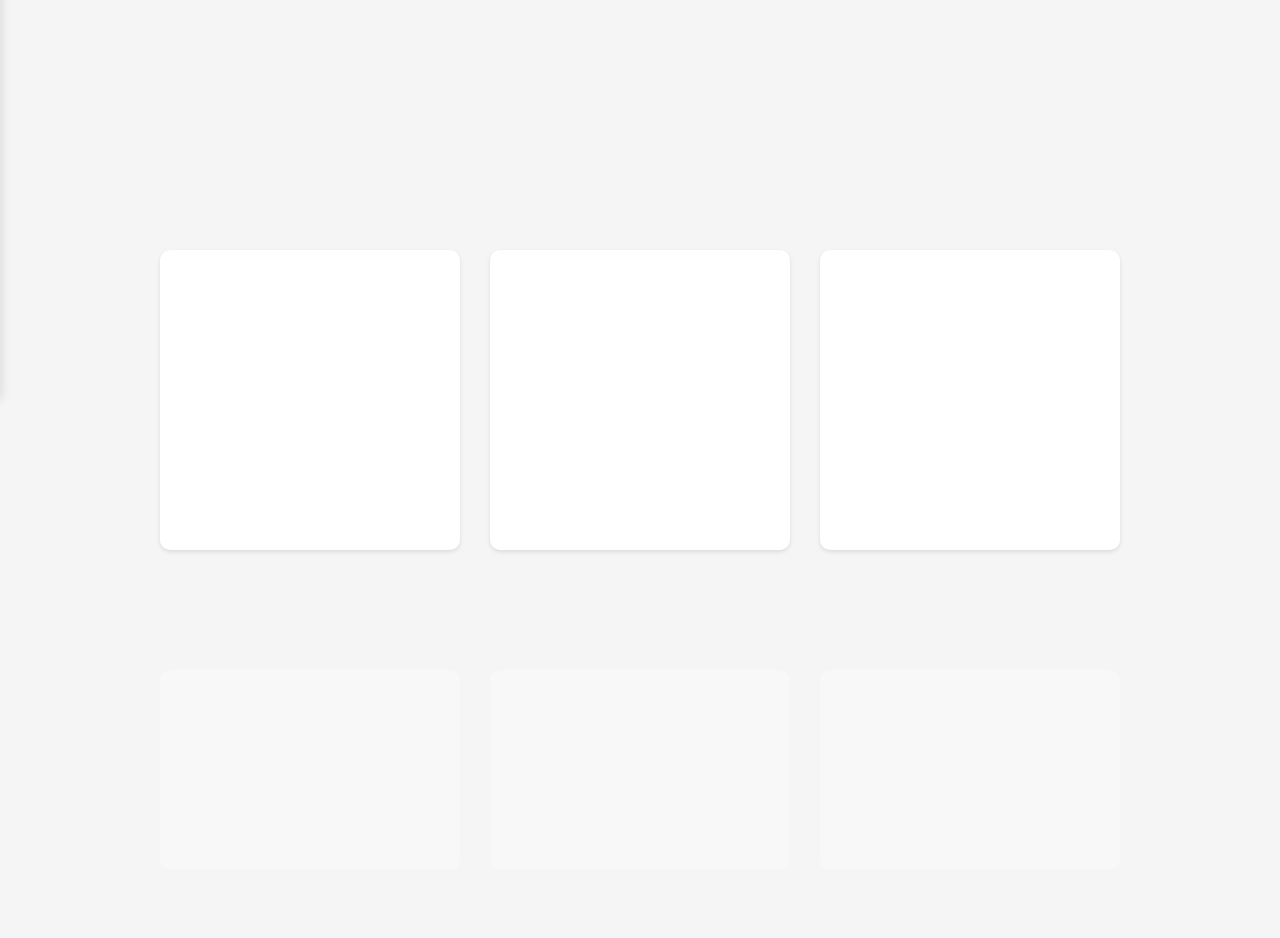
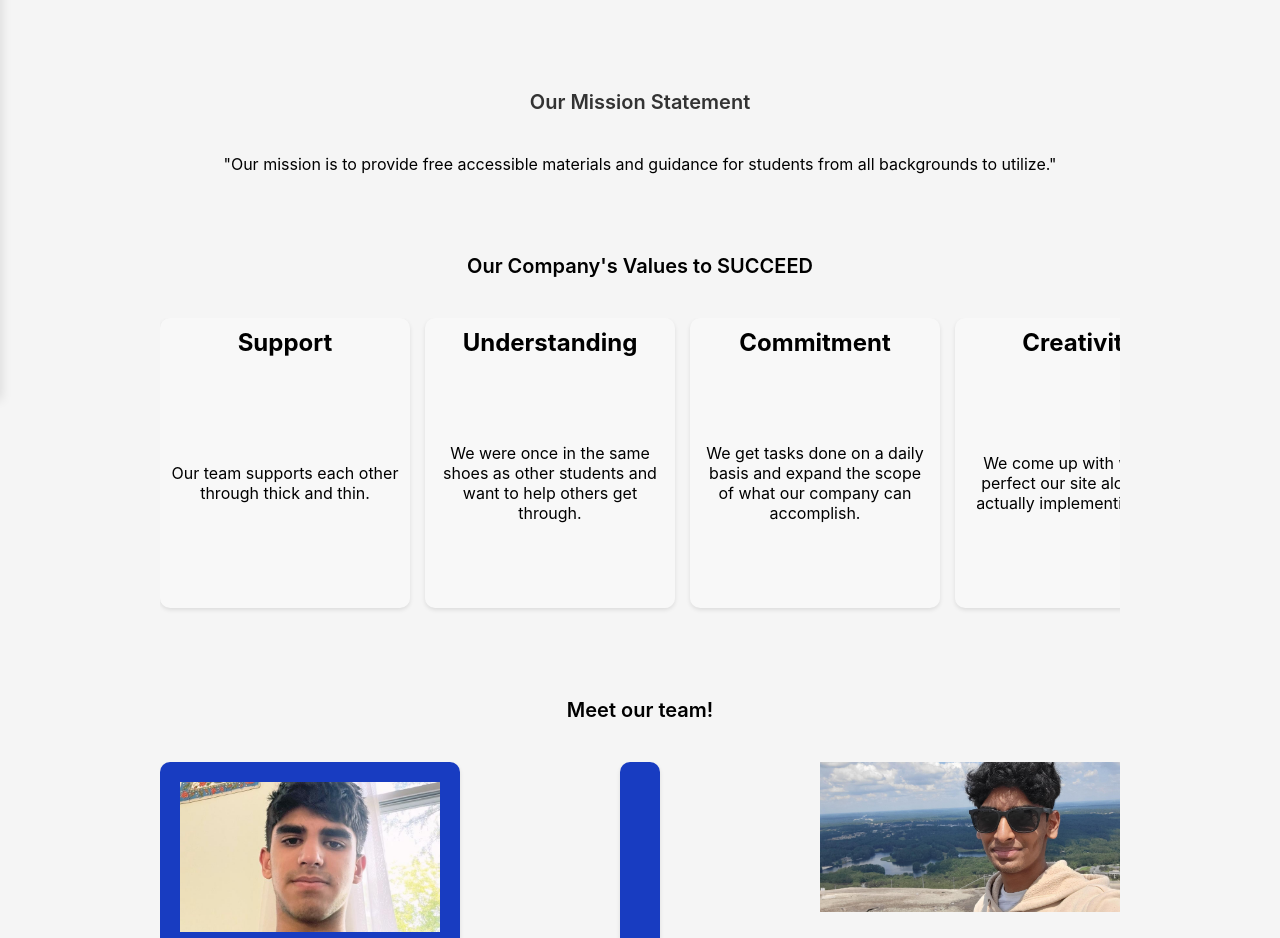
Before and after one commit to aquarc/webstack-v2, a React (Create React App) app in the folder frontend/: page /aboutPage in a window 1280 px wide. Shown: the part 400-1338 px from the top of the page. Built offline with nearby package versions, Linux system fonts and the light colour scheme; no server answers.

Commit message:
half of about us page done

```diff
--- a/frontend/src/AboutPage/AboutPage.css
+++ b/frontend/src/AboutPage/AboutPage.css
@@ -44,8 +44,13 @@
 
 .section-title {
     text-align: center;
+    font-weight: bold;
     margin-bottom: 40px;
-    font-size: 2.5rem;
+    font-size: 4rem;
+}
+
+.mission-content{
+    text-align: center;
 }
 
 /* Team section */
@@ -54,29 +59,71 @@
     grid-template-columns: repeat(auto-fit, minmax(250px, 1fr));
     gap: 30px;
     margin-top: 40px;
+    overflow-y: scroll;
 }
 
 .team-card {
-    background-color: #ffffff;
+    background-color: #0f35bff5;
     border-radius: 10px;
     padding: 20px;
     box-shadow: 0 2px 4px rgba(0, 0, 0, 0.1);
     min-height: 300px;
+    color: white;
+    display: block;
+    margin-left: auto;
+    margin-right: auto;
 }
+
+.card-image {
+    width: 100%;
+    max-height: 150px;
+    object-fit: cover;
+}
+
 
 /* Values section */
 .values-grid {
-    display: grid;
-    grid-template-columns: repeat(auto-fit, minmax(300px, 1fr));
-    gap: 30px;
+    padding-bottom: 10px;
+    padding-right: 5px;
+    display: flex;
+    gap: 15px;
+    scroll-behavior: smooth;
+    overflow-x: auto;
+    white-space: nowrap;
+    height: 300px;
+    width: 100%;
 }
 
 .value-card {
     background-color: #f8f8f8;
     border-radius: 10px;
-    padding: 30px;
-    min-height: 200px;
+    box-shadow: 0 2px 4px rgba(0, 0, 0, 0.1);
+    padding: 10px;
+    min-height: 90px;
+    max-width: 400px;
+    text-align: center;
+    white-space: normal;
+    word-wrap: break-word;
+    overflow-wrap: break-word;
+    flex-basis: 250px;
+    flex-shrink: 0;
+    display: flex;
+    flex-direction: column;
+    justify-content: space-between;
 }
+
+.value-name {
+    margin-bottom: 10px;
+}
+
+.value-content {
+    display: flex;
+    flex-grow: 1;
+    justify-content: center;
+    align-items: center;
+    text-align: center;
+}
+
 
 /* Contact section */
 .contact-section {
@@ -90,6 +137,7 @@
     max-width: 600px;
     margin: 0 auto;
 }
+
 
 /* Responsive Design */
 @media (max-width: 768px) {
--- a/frontend/src/AboutPage/AboutPage.jsx
+++ b/frontend/src/AboutPage/AboutPage.jsx
@@ -1,5 +1,7 @@
 import React from 'react';
 import './AboutPage.css';
+import Pfp1 from '../Assets/omR.jpeg';
+import Pfp2 from '../Assets/RonithN.jpeg';
 
 function AboutUsPage() {
     return (
@@ -8,12 +10,9 @@ function AboutUsPage() {
             {/* Hero Section */}
             <section className="about-hero">
                 <div className="hero-content">
-                    <h1 className="hero-title">Our Mission</h1>
+                    <h1 className="hero-title">Who are we?</h1>
                     <p className="hero-subtitle">
-                        ipsum dolor sit amet, consectetur adipiscing elit. Nullam
-                        scelerisque felis nec felis pellentesque pulvinar. Vivamus sit
-                        amet diam ut enim efficitur bibendum vitae sed lectus. Sed vitae
-                        lacus vel nunc volutpat tincidunt at non dolor.
+                        An ambitious organization comprised of hardworking students that have a passion to make learning accessible and to cultivate academic growth.
                     </p>
                 </div>
             </section>
@@ -21,35 +20,74 @@ function AboutUsPage() {
             {/* Mission Section */}
             <section className="about-section mission-section">
                 <div className="section-content">
-                    <h2 className="section-title"></h2>
-                    <div className="mission-content"></div>
+                    <h1 className="section-title">Our Mission Statement</h1>
+                    <div className="mission-content">
+                        <p>
+                            "Our mission is to provide free accessible materials and guidance for students from all backgrounds to utilize."
+                        </p>
+                    </div>
+                </div>
+            </section>
+
+            {/* Values Section - DONE*/}
+            <section className="about-section values-section">
+                <div className="section-content">
+                    <h2 className="section-title">Our Company's Values to SUCCEED</h2>
+                    <div className="values-grid">
+                        <div className="value-card">
+
+                            <h2 className="value-name">Support</h2>
+                            <p className="value-content">Our team supports each other through thick and thin.</p>
+                        </div>
+                        <div className="value-card">
+                            <h2 className="value-name">Understanding</h2>
+                            <p className="value-content">We were once in the same shoes as other students and want to help others get through.</p>
+                        </div>
+                        <div className="value-card">
+                            <h2 className="value-name">Commitment</h2>
+                            <p className="value-content">We get tasks done on a daily basis and expand the scope of what our company can accomplish.</p>
+                        </div>
+                        <div className="value-card">
+                            <h2 className="value-name">Creativity</h2>
+                            <p className="value-content">We come up with ways to perfect our site along with actually implementing them</p>
+                        </div>
+                        <div className="value-card">
+                            <h2 className="value-name">Enthusiasm</h2>
+                            <p className="value-content">We are passionate to make a difference and provide guidance to students.</p>
+                        </div>
+                        <div className="value-card">
+                            <h2 className="value-name">Efficiency</h2>
+                            <p className="value-content">We get tasks done on a daily basis and expand the scope of what our company can accomplish.</p>
+                        </div>
+                        <div className="value-card">
+                            <h2 className="value-name">Determination</h2>
+                            <p className="value-content">We are not strangers to late nights.</p>
+                        </div>
+                    </div>
                 </div>
             </section>
 
             {/* Team Section */}
             <section className="about-section team-section">
                 <div className="section-content">
-                    <h2 className="section-title"></h2>
+                    <h2 className="section-title">Meet our team!</h2>
                     <div className="team-grid">
                         {/* Team member cards will go here */}
+                        <div className="team-card" id="OmR">
+                            <img className="card-image" src={Pfp1}></img>
+                            <h2>Om Raheja - Chief Executive Officer (CEO)</h2>
+                            <p></p>
+                        </div>
+                        <div className="team-card" id="RonithN"></div>
+                            <img className="card-image" src={Pfp2}></img>
+                            <h2>Ronith Neelam - Chief Technology Officer (CTO)</h2>
+                            <p></p>
                         <div className="team-card"></div>
-                        <div className="team-card"></div>
-                        <div className="team-card"></div>
+
                     </div>
                 </div>
             </section>
 
-            {/* Values Section */}
-            <section className="about-section values-section">
-                <div className="section-content">
-                    <h2 className="section-title"></h2>
-                    <div className="values-grid">
-                        <div className="value-card"></div>
-                        <div className="value-card"></div>
-                        <div className="value-card"></div>
-                    </div>
-                </div>
-            </section>
 
             {/* Contact Section */}
             <section className="about-section contact-section">
--- a/frontend/src/Components/NavBar.jsx
+++ b/frontend/src/Components/NavBar.jsx
@@ -1,6 +1,7 @@
 import React, { useState, useEffect } from 'react';
 import { Link, useNavigate } from 'react-router-dom';
 import './NavBar.css';
+import AboutUsPage from '../AboutPage/AboutPage';
 
 const Navbar = () => {
   const navigate = useNavigate();
@@ -47,7 +48,7 @@ const Navbar = () => {
           <a href="https://aquarc.beehiiv.com" className="link">Newsletter</a>
           <Link to="/feedback" className="link">Feedback</Link>
           {/*<Link to="/dashboard" className="link">Dashboard</Link>*/}
-          {/*<Link to="/aboutPage" className="link">About Us</Link>*/}
+          <Link to="/aboutPage" className="link">About Us</Link>
         </div>
 
         <Link to="/signup" className="button">
```
Also changed, not shown: frontend/src/Assets/RonithN.jpeg (added), frontend/src/Assets/omR.jpeg (added).
